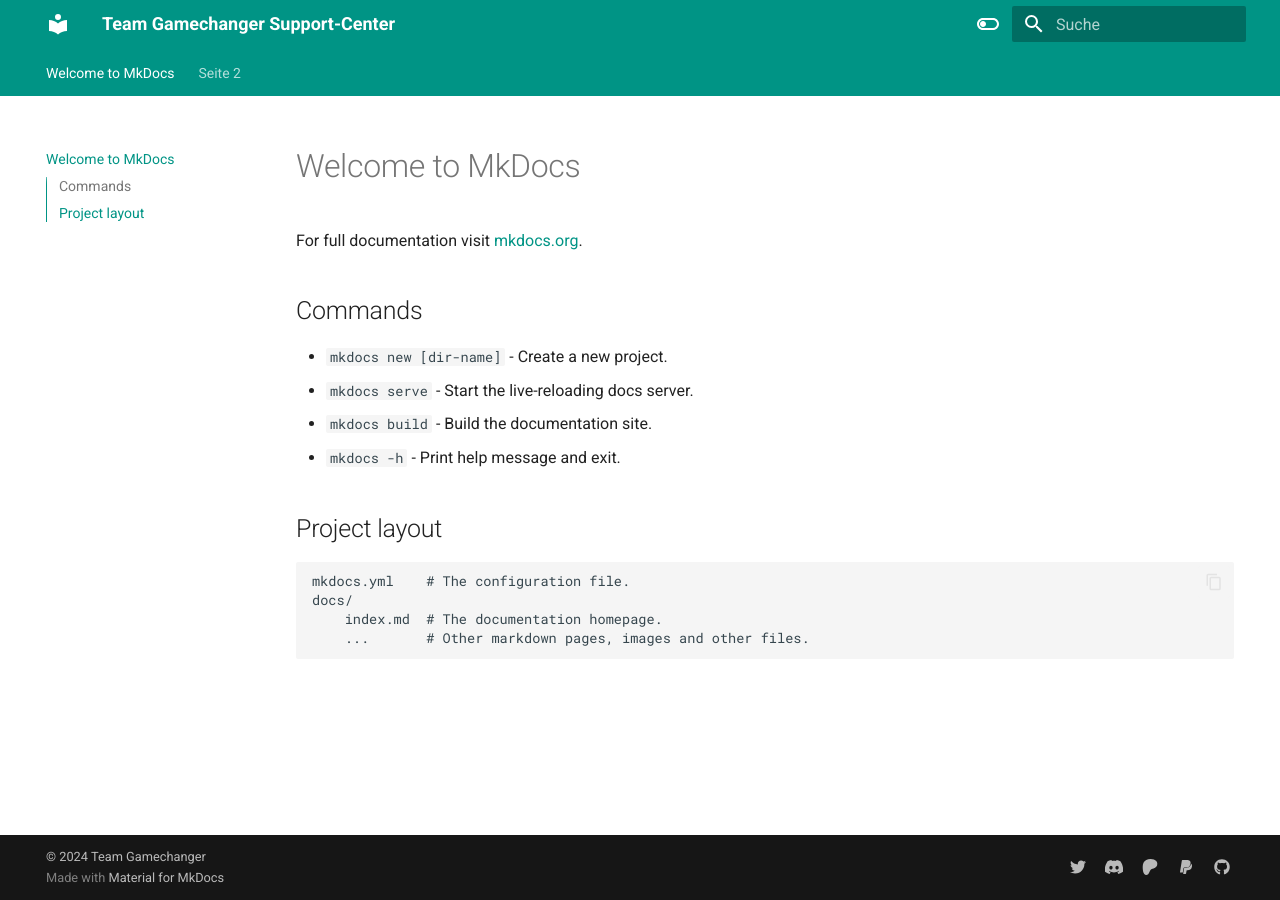
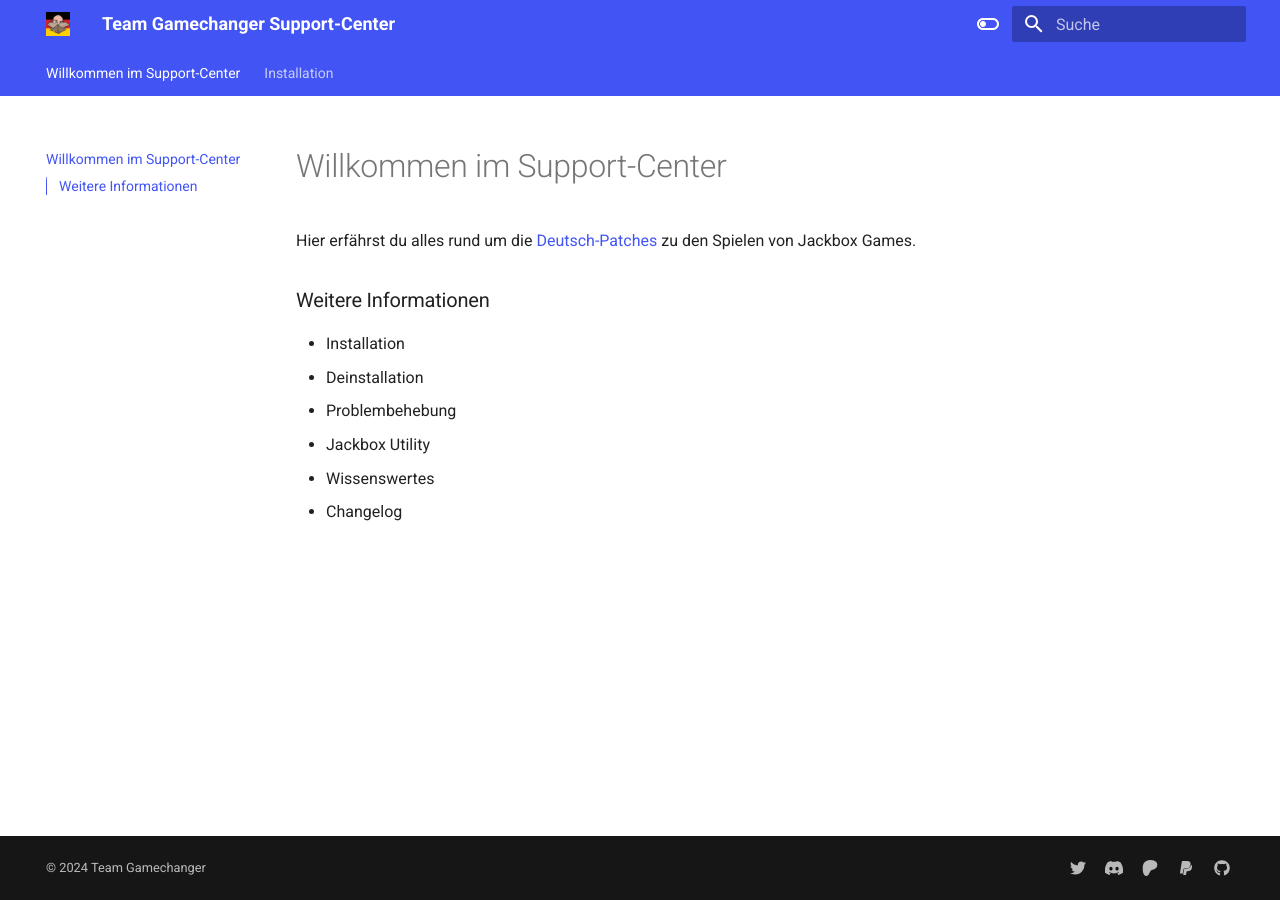
Before and after one commit to Team-Gamechanger/Support-Center, an MkDocs documentation site: the page built from docs/index.md, in a window 1280 px wide. Built offline with MkDocs 1.6.1 and Material for MkDocs 9.7.7, drawn with Linux system fonts in a browser that asks for light colours.

```diff
--- a/docs/index.md
+++ b/docs/index.md
@@ -1,17 +1,12 @@
-# Welcome to MkDocs
+# Willkommen im Support-Center
 
-For full documentation visit [mkdocs.org](https://www.mkdocs.org).
+Hier erfährst du alles rund um die [Deutsch-Patches](https://jackboxpatch.de) zu den Spielen von Jackbox Games.
 
-## Commands
+### Weitere Informationen
 
-* `mkdocs new [dir-name]` - Create a new project.
-* `mkdocs serve` - Start the live-reloading docs server.
-* `mkdocs build` - Build the documentation site.
-* `mkdocs -h` - Print help message and exit.
-
-## Project layout
-
-    mkdocs.yml    # The configuration file.
-    docs/
-        index.md  # The documentation homepage.
-        ...       # Other markdown pages, images and other files.
+* Installation
+* Deinstallation
+* Problembehebung
+* Jackbox Utility
+* Wissenswertes
+* Changelog
--- a/docs/page2.md
+++ /dev/null
@@ -1,5 +0,0 @@
-# Seite 2
-
-## Toller Header
-
-Test Text
--- /dev/null
+++ b/docs/stylesheets/extra.css
@@ -0,0 +1,5 @@
+:root {
+    --md-primary-fg-color:        #4254F4;
+    --md-primary-fg-color--light: #B2BBFF;
+    --md-primary-fg-color--dark:  #B2BBFF;
+  }
--- a/mkdocs.yml
+++ b/mkdocs.yml
@@ -1,5 +1,25 @@
 site_name: Team Gamechanger Support-Center
 theme:
+  logo: assets/logo.png
+  favicon: assets/logo.png
+  icon:
+    admonition:
+      note: octicons/tag-16
+      abstract: octicons/checklist-16
+      info: octicons/info-16
+      tip: octicons/squirrel-16
+      success: octicons/check-16
+      question: octicons/question-16
+      warning: octicons/alert-16
+      failure: octicons/x-circle-16
+      danger: octicons/zap-16
+      bug: octicons/bug-16
+      example: octicons/beaker-16
+      quote: octicons/quote-16
+    tag:
+      windows: fontawesome/brands/windows
+      mac: fontawesome/brands/apple
+      linux: fontawesome/brands/linux
   name: material
   features:
     - navigation.tabs
@@ -17,13 +37,13 @@ theme:
       toggle:
         icon: material/toggle-switch-off-outline
         name: In den Dark-Mode wechseln
-      primary: teal
+      primary: custom
       accent: purple
     - scheme: slate
       toggle:
         icon: material/toggle-switch
         name: In den Light-Mode wechseln
-      primary: teal
+      primary: custom
       accent: lime
 
 extra:
@@ -38,6 +58,14 @@ extra:
       link: https://www.paypal.com/donate/?hosted_button_id=GME4RQWR38Y4J&locale.x=de_DE
     - icon: fontawesome/brands/github
       link: https://github.com/Team-Gamechanger
+  generator: false
+  tags:
+    Windows: windows
+    MacOS: mac
+    Linux / Steam Deck: linux
+
+extra_css:
+  - stylesheets/extra.css
 
 markdown_extensions:
   - pymdownx.highlight:
@@ -49,6 +77,7 @@ markdown_extensions:
       generic: true
   - footnotes
   - pymdownx.superfences
+  - pymdownx.details
   - pymdownx.mark
   - attr_list
   - pymdownx.emoji:
@@ -57,3 +86,7 @@ markdown_extensions:
 
 copyright:
   © 2024 <a href="https://github.com/Team-Gamechanger" target="_blank" rel="noopener">Team Gamechanger</a>
+
+plugins:
+  - tags
+  - search
```
Also changed, not shown: docs/Installation/JackboxUtility.md (added, +33 -0 lines), docs/assets/logo.png (added).
